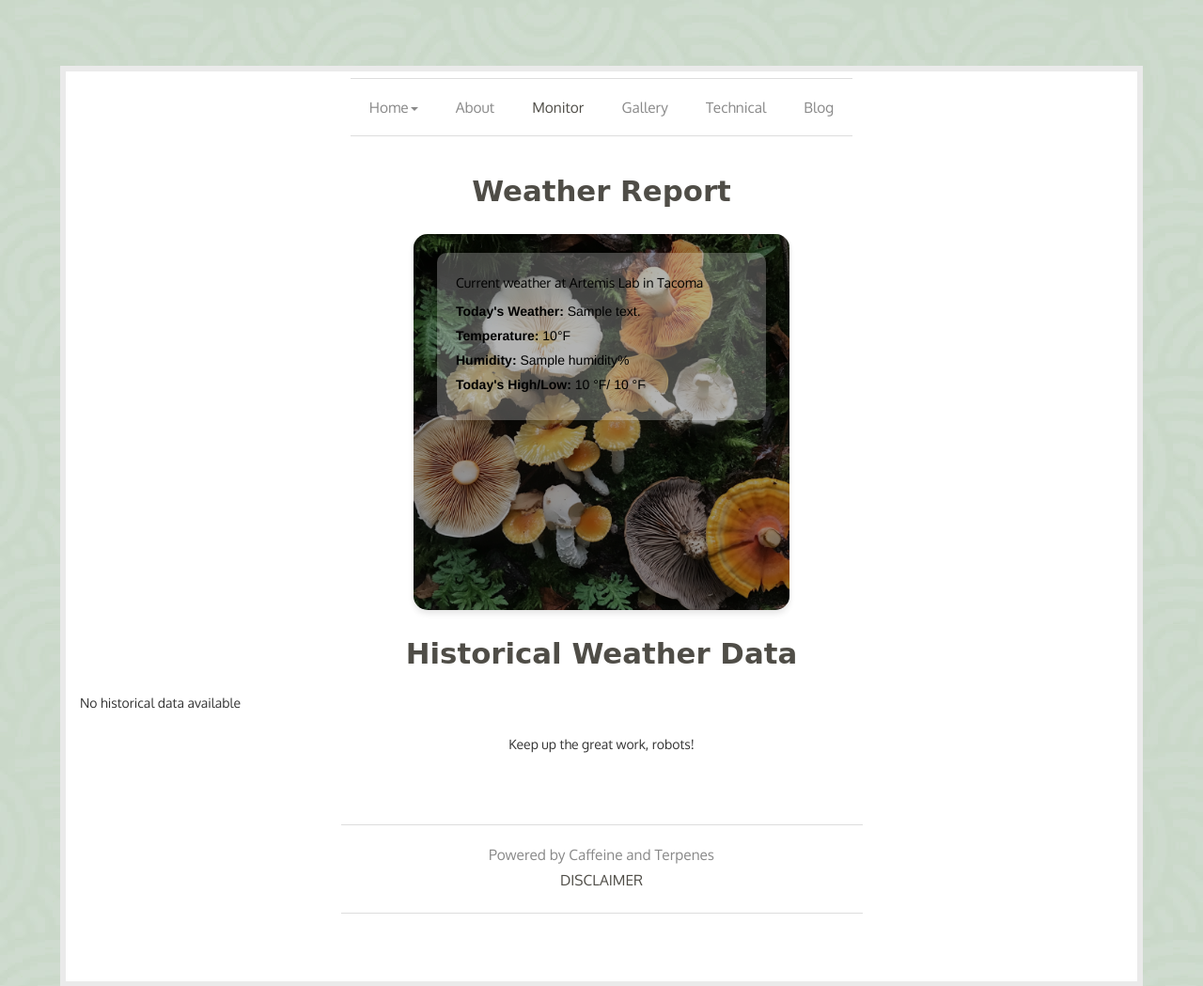
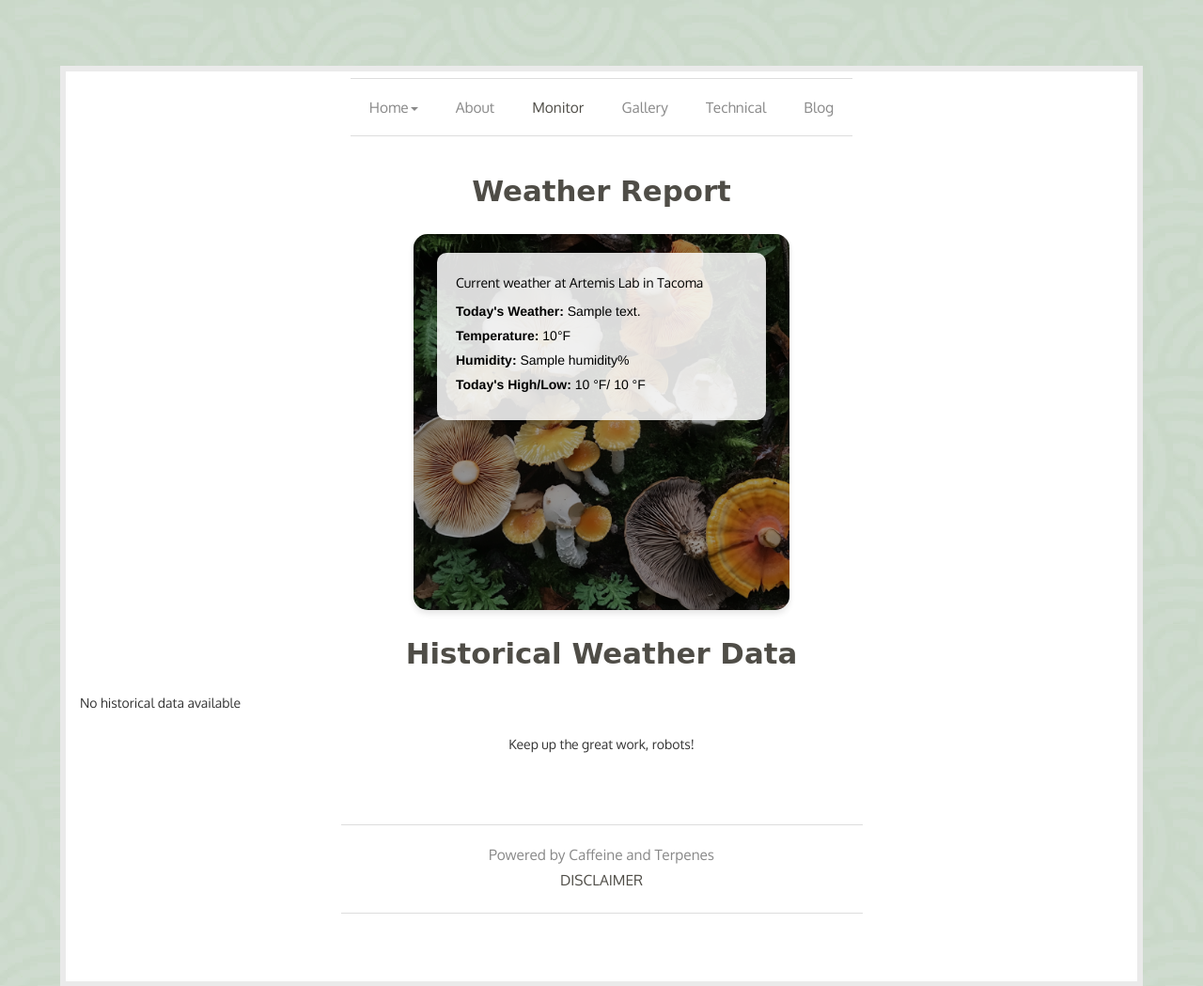
Before and after one commit to ryandagley/mycologeek-website, a Flask app: page /monitor.html in a window 1280 px wide. Shown: the top 1049 px of the page at 94% size. Run offline with Flask 3, Linux system fonts and the light colour scheme; a database or web service that is not in the repository returns one stand-in record (values such as "Sample title"); data that the repository does not hold is empty; some libraries are stand-ins or nearby versions; some web fonts are replaced.

Commit message:
Fixes weather card opacity for readability

```diff
--- a/static/css/style.css
+++ b/static/css/style.css
@@ -1204,7 +1204,7 @@ h6 span {
 
 .weather-text {
   position: relative;
-  background-color: rgba(255, 255, 255, 0.25); /* Semi-transparent white background */
+  background-color: rgba(255, 255, 255, 0.85); /* Semi-transparent white background */
   border-radius: 10px; /* Rounded corners for text container */
   top: 20px;
   //bottom: 10px;
```
